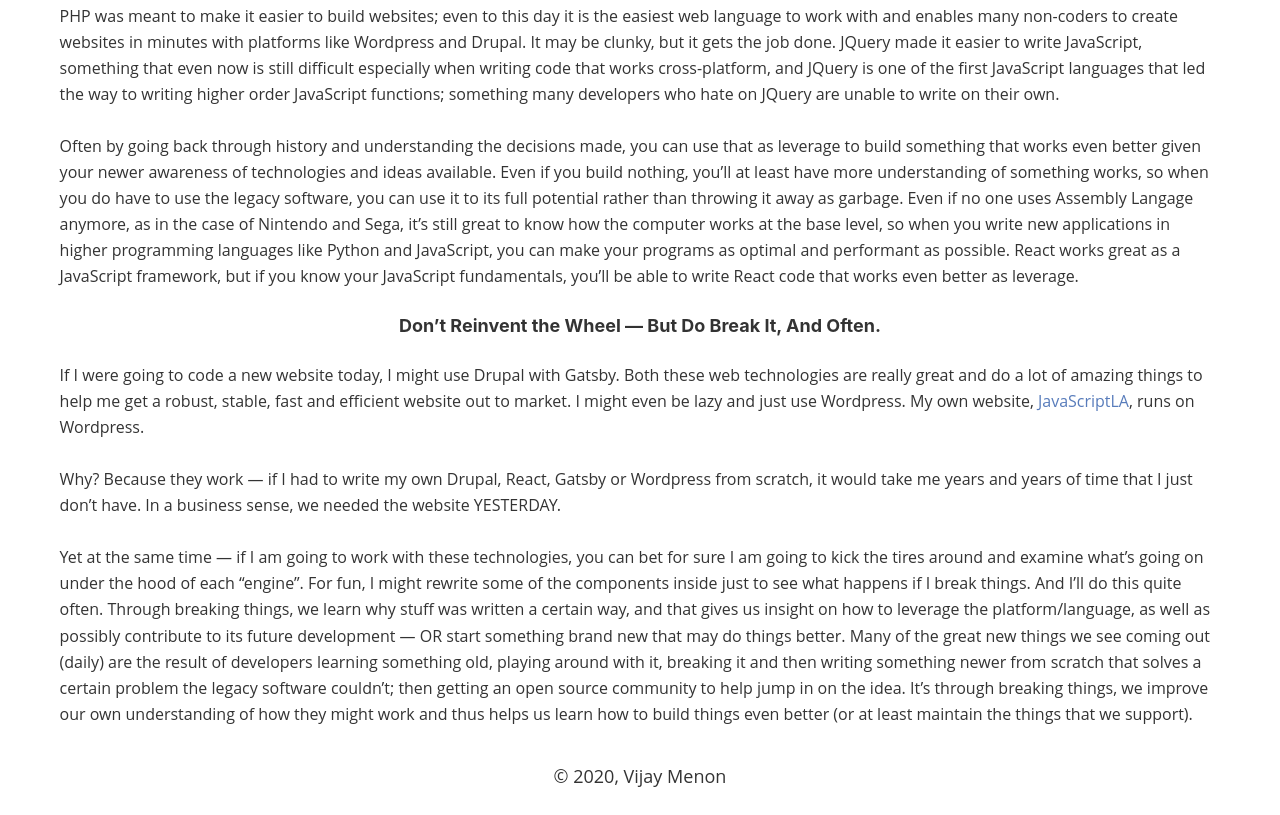
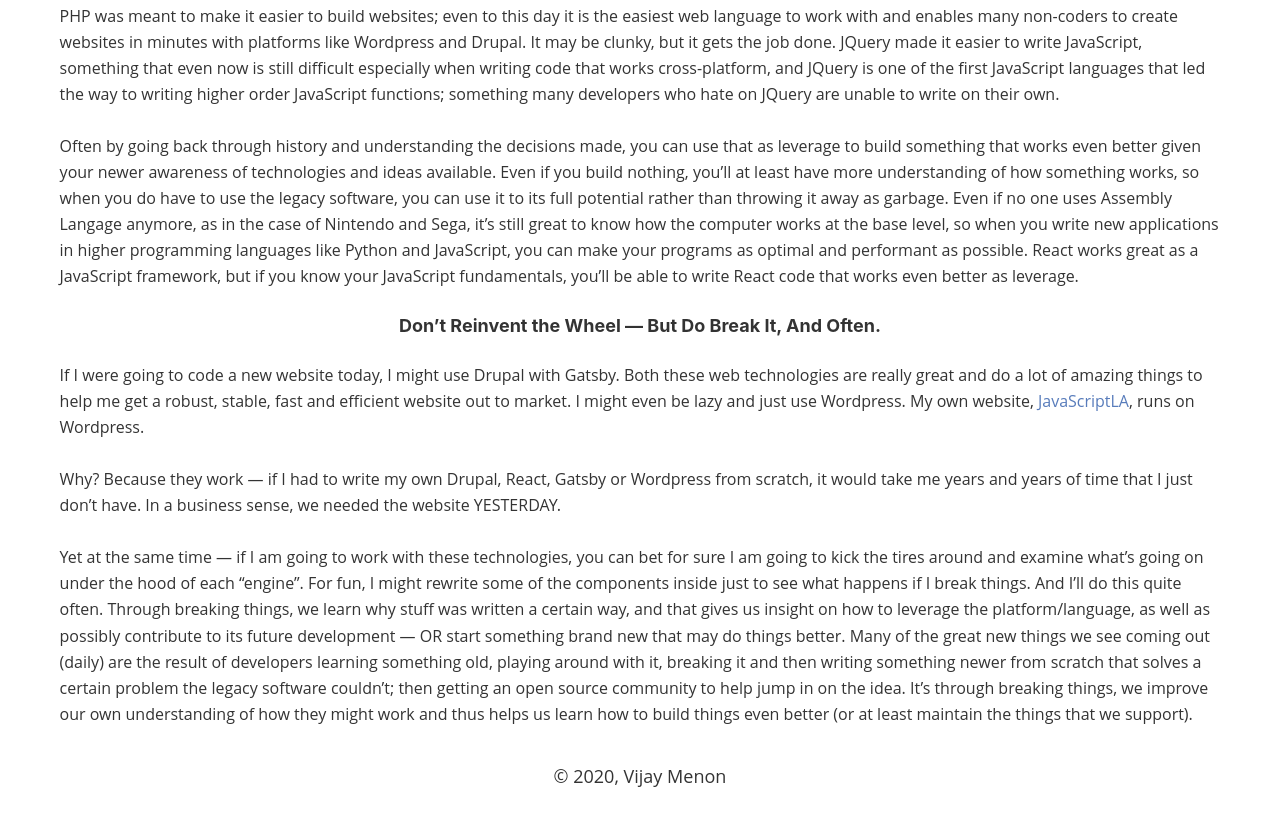
Before and after one commit to vijayxtreme/vstyle, a Gatsby site: page / in a window 1280 px wide. Shown: the part 2473-3288 px from the top of the page. Built offline with nearby package versions, Linux system fonts and the light colour scheme; Gatsby itself is replaced by a stand-in of ours.

Commit message:
Spelling

```diff
--- a/src/pages/index.js
+++ b/src/pages/index.js
@@ -52,7 +52,7 @@
 
         <p style={{textAlign: `left`}}>PHP was meant to make it easier to build websites; even to this day it is the easiest web language to work with and enables many non-coders to create websites in minutes with platforms like Wordpress and Drupal.   It may be clunky, but it gets the job done.   JQuery made it easier to write JavaScript, something that even now is still difficult especially when writing code that works cross-platform, and JQuery is one of the first JavaScript languages that led the way to writing higher order JavaScript functions; something many developers who hate on JQuery are unable to write on their own.</p>
 
-        <p style={{textAlign: `left`}}>Often by going back through history and understanding the decisions made, you can use that as leverage to build something that works even better given your newer awareness of technologies and ideas available.   Even if you build nothing, you’ll at least have more understanding of something works, so when you do have to use the legacy software, you can use it to its full potential rather than throwing it away as garbage.   Even if no one uses Assembly Langage anymore, as in the case of Nintendo and Sega, it’s still great to know how the computer works at the base level, so when you write new applications in higher programming languages like Python and JavaScript, you can make your programs as optimal and performant as possible.     React works great as a JavaScript framework, but if you know your JavaScript fundamentals, you’ll be able to write React code that works even better as leverage.</p>
+        <p style={{textAlign: `left`}}>Often by going back through history and understanding the decisions made, you can use that as leverage to build something that works even better given your newer awareness of technologies and ideas available.   Even if you build nothing, you’ll at least have more understanding of how something works, so when you do have to use the legacy software, you can use it to its full potential rather than throwing it away as garbage.   Even if no one uses Assembly Langage anymore, as in the case of Nintendo and Sega, it’s still great to know how the computer works at the base level, so when you write new applications in higher programming languages like Python and JavaScript, you can make your programs as optimal and performant as possible.     React works great as a JavaScript framework, but if you know your JavaScript fundamentals, you’ll be able to write React code that works even better as leverage.</p>
       </div>
       <div>
         <h4>Don’t Reinvent the Wheel — But Do Break It, And Often.</h4>
```
